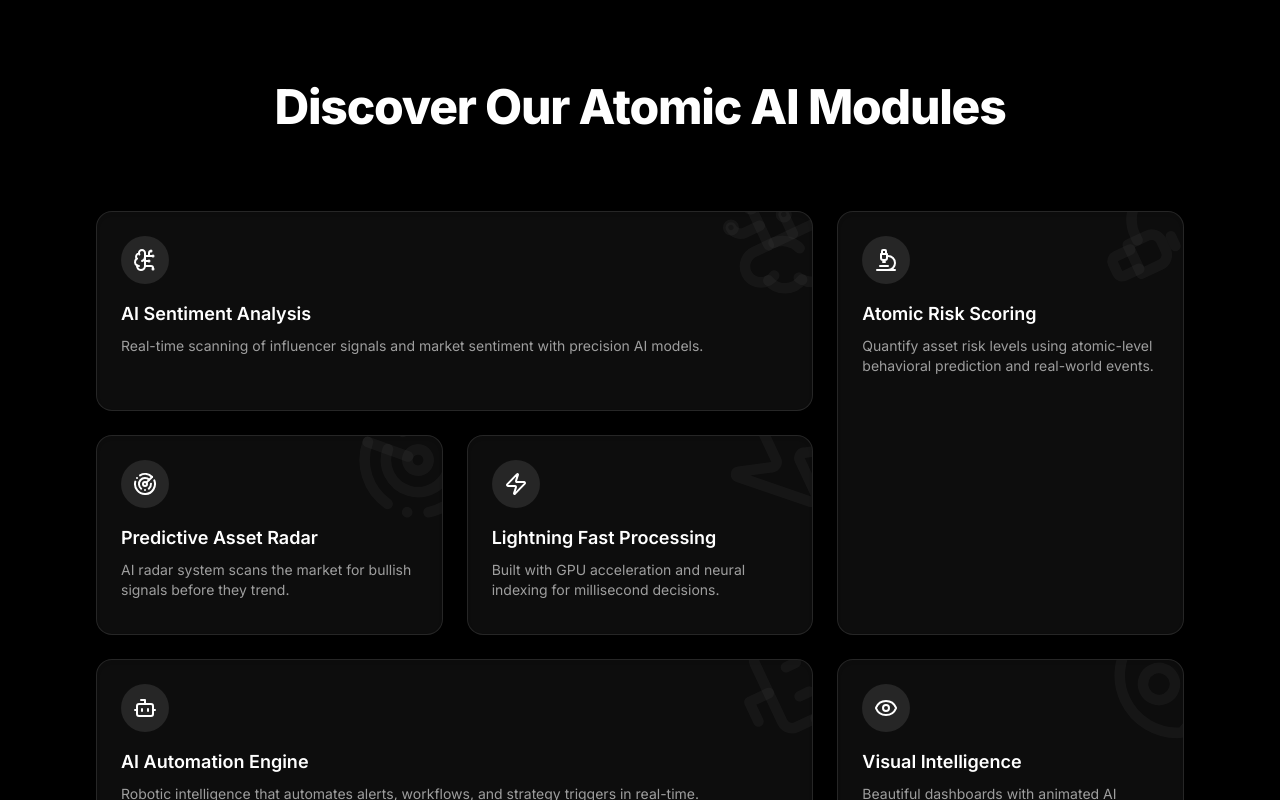
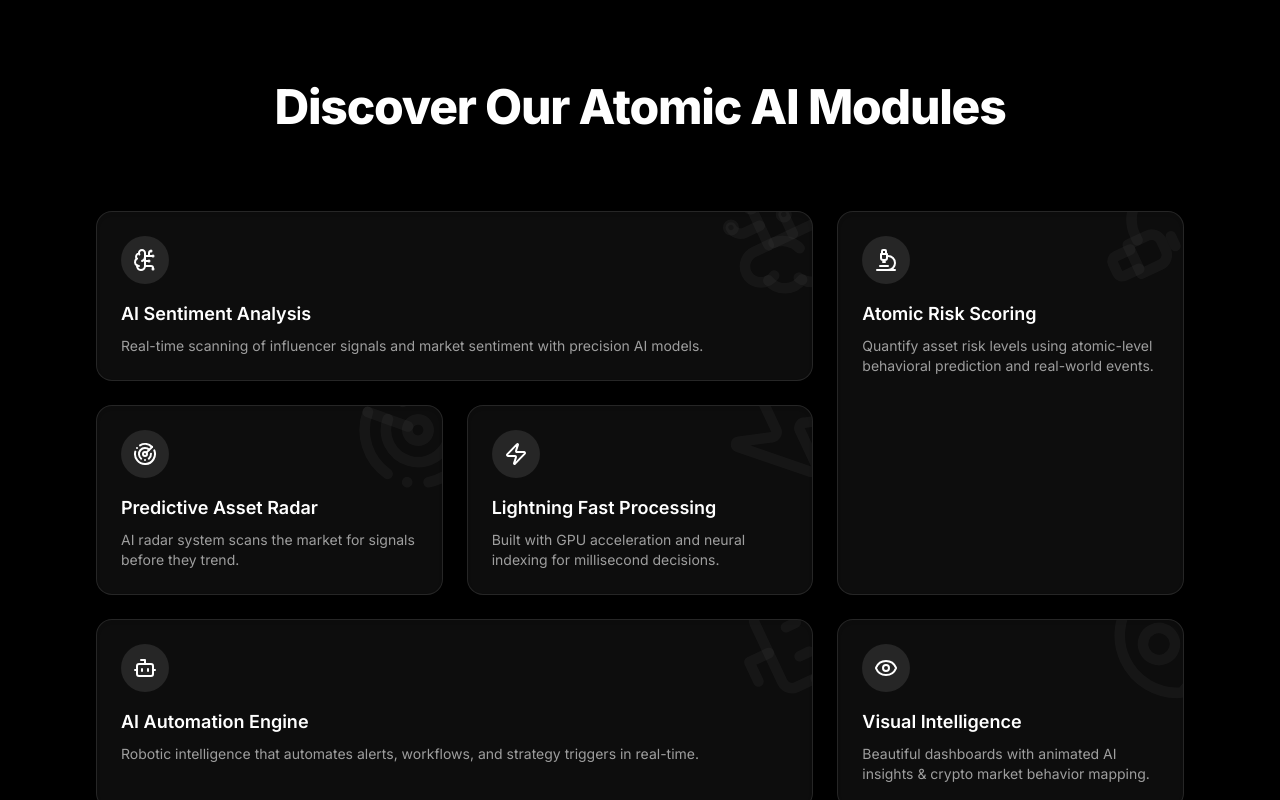
Before and after one commit to winsnew/Pulse-LandingPage, a Next.js app: page / in a window 1280 px wide. Shown: the part 1554-2354 px from the top of the page. Built offline with nearby package versions, Linux system fonts and the light colour scheme.

Commit message:
Enhanced the layout of the cards

```diff
--- a/components/sections/Feature.tsx
+++ b/components/sections/Feature.tsx
@@ -29,7 +29,7 @@ const features: {
         },
         {
             title: "Predictive Asset Radar",
-            description: "AI radar system scans the market for bullish signals before they trend.",
+            description: "AI radar system scans the market for signals before they trend.",
             icon: Radar,
         },
         {
@@ -50,10 +50,10 @@ const features: {
     ];
 
 const shapeVariants = [
-    "row-span-1 col-span-2",
-    "row-span-2 col-span-1",
+    "row-span-1 col-span-1 sm:col-span-2",
+    "row-span-1 col-span-1 sm:row-span-2",
     "row-span-1 col-span-1",
-    "row-span-1 col-span-2",
+    "row-span-1 col-span-1 sm:col-span-2",
     "row-span-1 col-span-1",
     "row-span-1 col-span-1",
 ];
@@ -74,7 +74,7 @@ const Features = () => {
                     Discover Our Atomic AI Modules
                 </motion.h2>
 
-                <div className="grid grid-cols-2 sm:grid-cols-3 gap-6 auto-rows-[200px] grid-flow-dense">
+                <div className="grid grid-cols-2 sm:grid-cols-3 gap-6 grid-flow-dense">
                     {features.map(({ title, description, icon: Icon }, i) => (
                         <motion.div
                             key={title}
```
